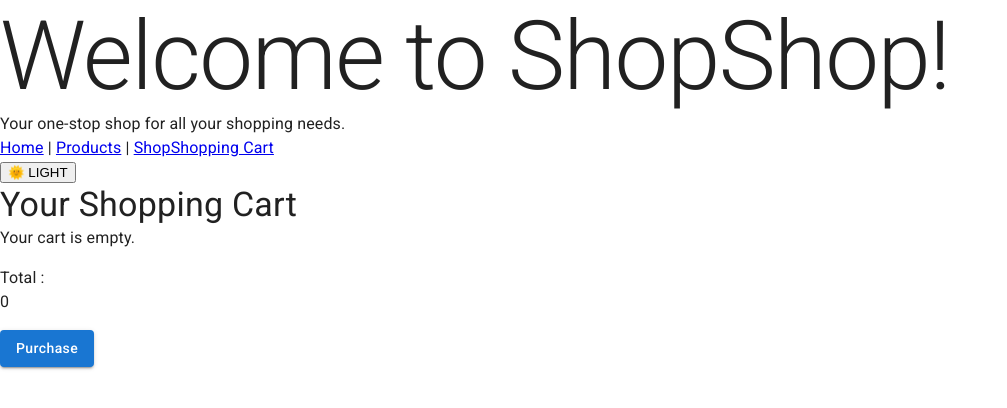
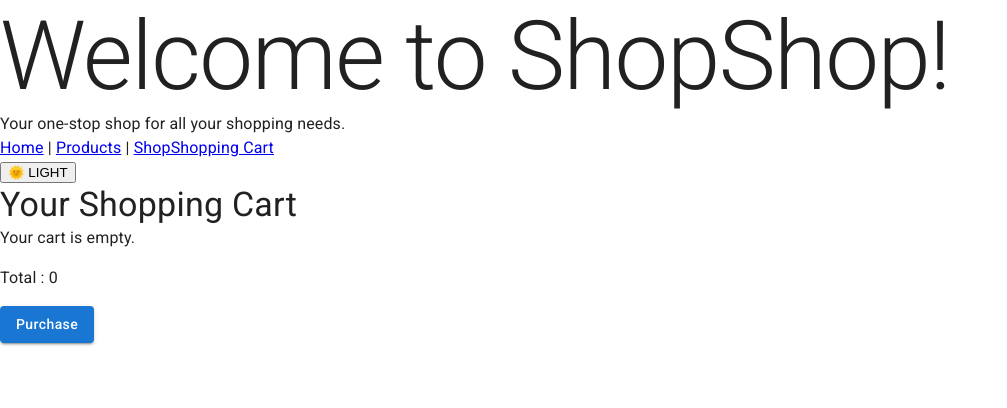
Before and after one commit to caedes/shopshop-app, a React (Vite) app: page /shopping-cart in a window 1280 px wide. Shown: the top 408 px of the page, without its empty margins (0-1007 px from the left). Built offline with nearby package versions, Linux system fonts and the light colour scheme.

Commit message:
feat: update Price component to use span for better inline display

```diff
--- a/src/ds/atoms/Price.tsx
+++ b/src/ds/atoms/Price.tsx
@@ -5,5 +5,5 @@ type PriceProps = {
 };
 
 export const Price = ({ amount }: PriceProps) => {
-  return <Typography>{amount}</Typography>;
+  return <Typography component="span">{amount}</Typography>;
 };
```
